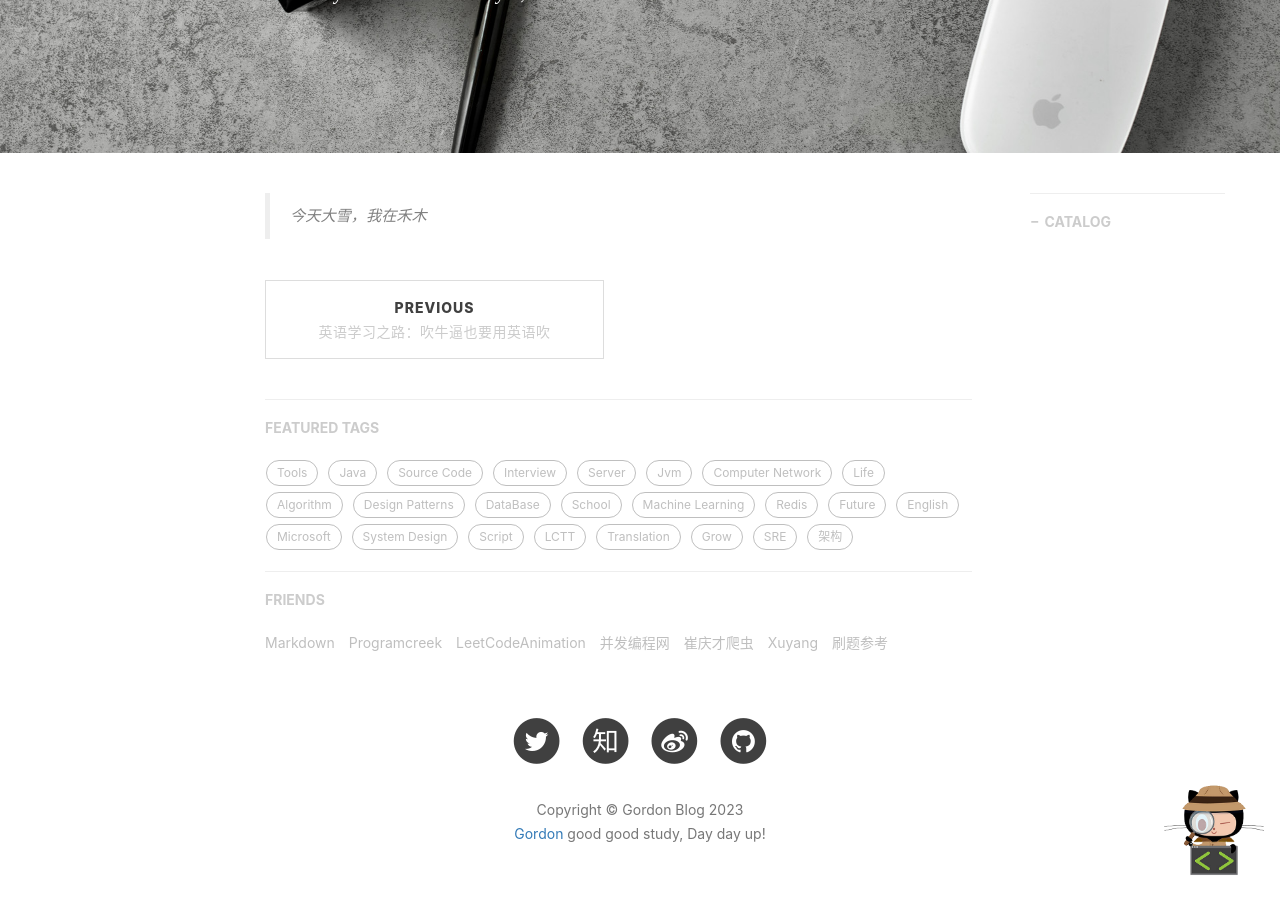
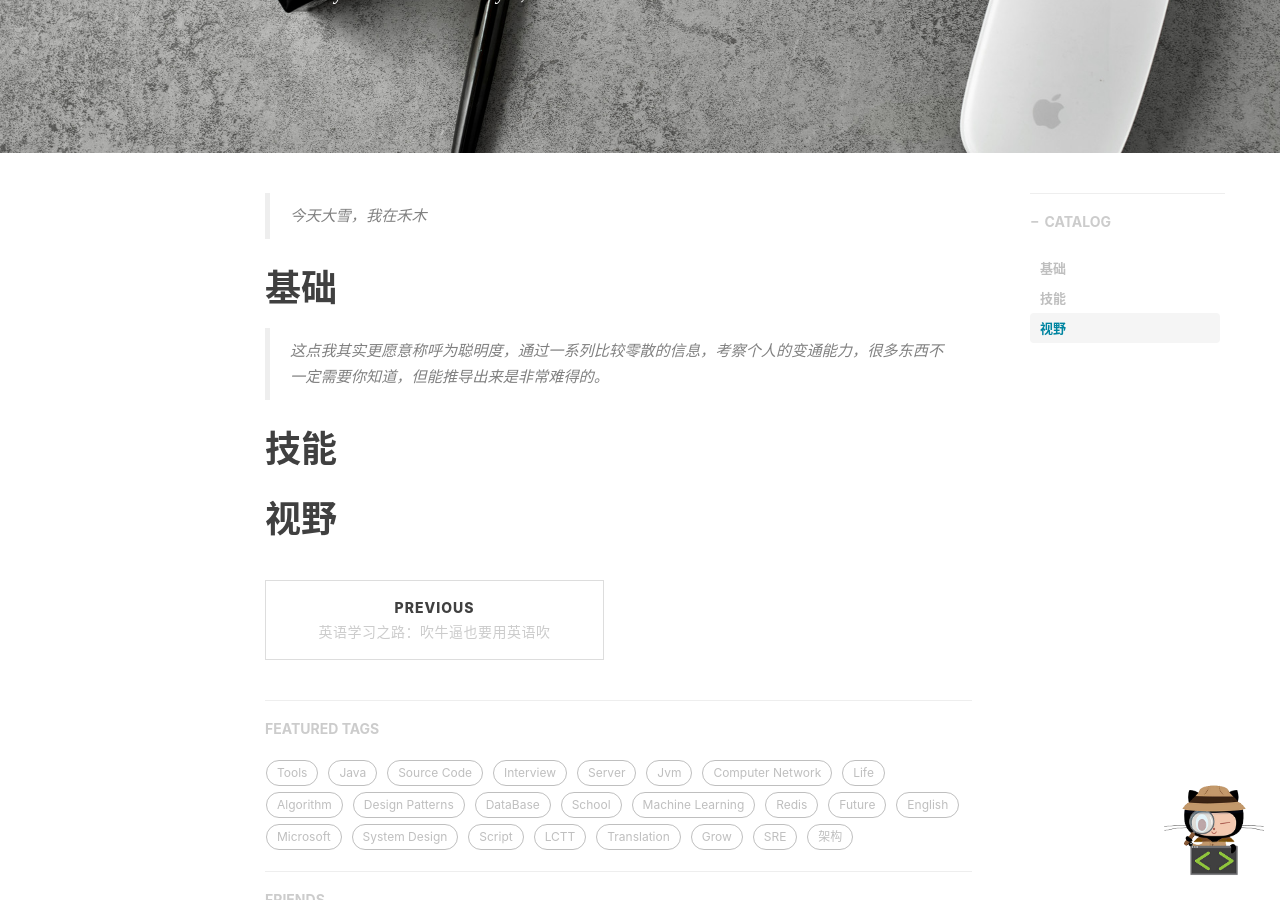
Before and after one commit to Gordon-Deng/Gordon-Deng.github.io, a Jekyll site: the page built from _posts/2023-01-01-聊聊什么是面试官喜欢的工程师.markdown, in a window 1280 px wide and 900 px high, scrolled down 430 px. Built offline with Jekyll 4.4.1, drawn with Linux system fonts in a browser that asks for light colours; nearby versions of some CDN libraries; comment, search, counter and statistics services are not loaded.

Commit message:
Update 2023-01-01-聊聊什么是面试官喜欢的工程师.markdown

```diff
--- a/_posts/2023-01-01-聊聊什么是面试官喜欢的工程师.markdown
+++ b/_posts/2023-01-01-聊聊什么是面试官喜欢的工程师.markdown
@@ -12,3 +12,10 @@ tags:
 
 
 > 今天大雪，我在禾木
+
+
+# 基础
+> 这点我其实更愿意称呼为聪明度，通过一系列比较零散的信息，考察个人的变通能力，很多东西不一定需要你知道，但能推导出来是非常难得的。
+
+# 技能
+# 视野
```
